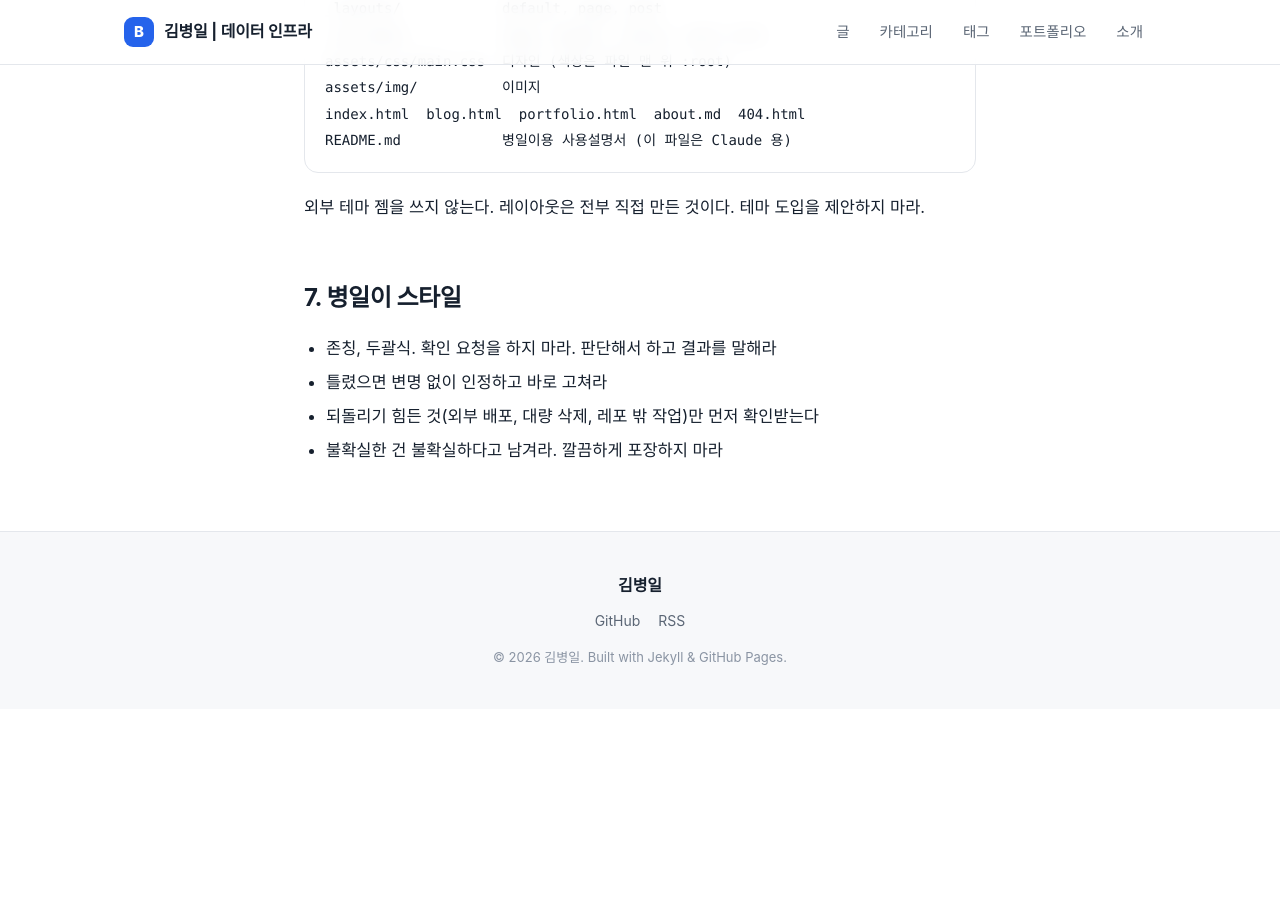
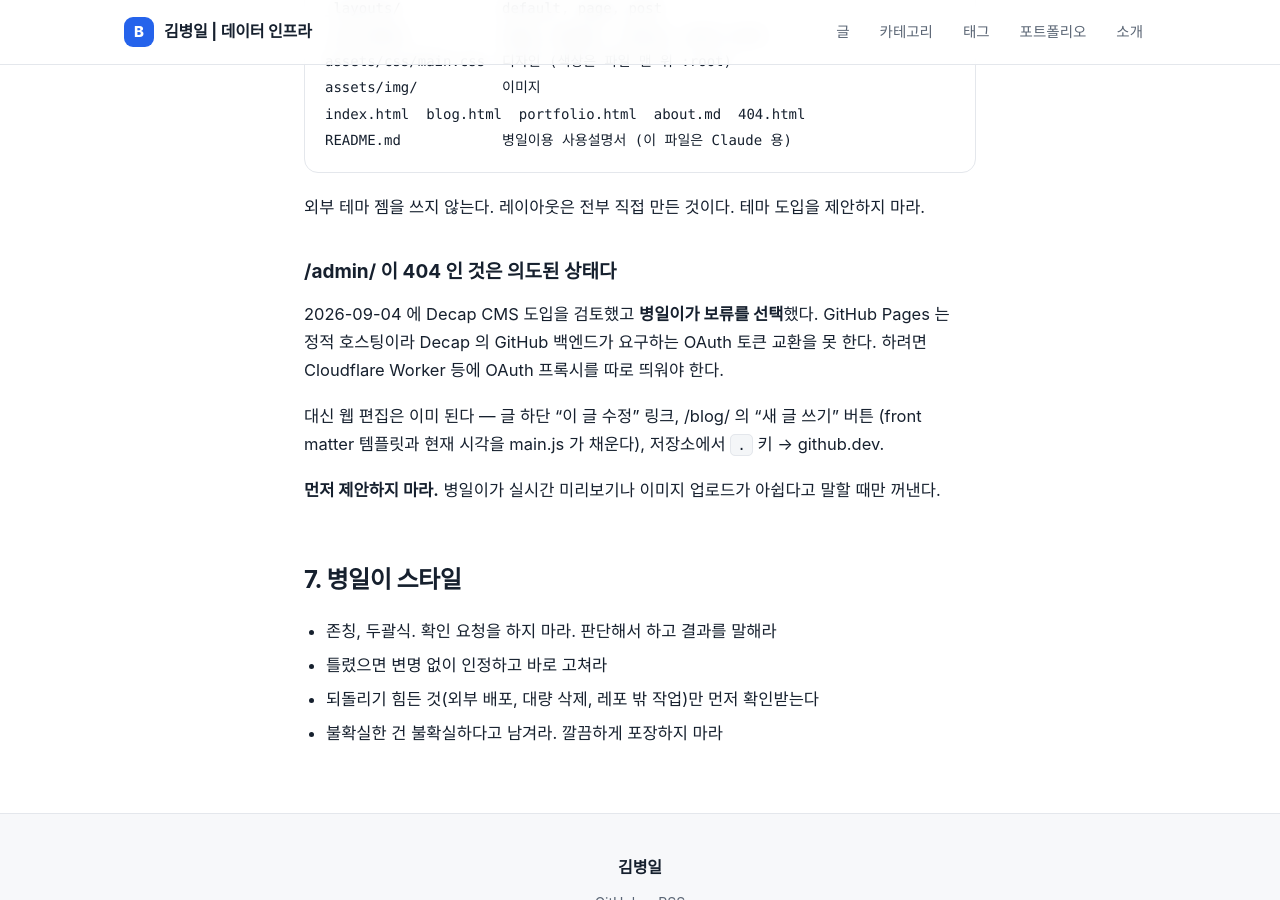
Before and after one commit to bone0825/bone0825.github.io, a Jekyll site: the page built from CLAUDE.md, in a window 1280 px wide and 900 px high, scrolled down 3483 px. Built offline with Jekyll 4.4.1, drawn with Linux system fonts in a browser that asks for light colours; some web fonts are replaced; our own code applies the rules of GitHub Pages for plain Markdown files; before the commit the page ends 4192 px from its top, so only the background shows below that.

Commit message:
CLAUDE.md: /admin/ 보류 결정 기록

```diff
--- a/CLAUDE.md
+++ b/CLAUDE.md
@@ -109,6 +109,17 @@ git add / commit / push 하면 끝. 약 30~45초 뒤 반영된다.
 
 외부 테마 젬을 쓰지 않는다. 레이아웃은 전부 직접 만든 것이다. 테마 도입을 제안하지 마라.
 
+### /admin/ 이 404 인 것은 의도된 상태다
+
+2026-09-04 에 Decap CMS 도입을 검토했고 **병일이가 보류를 선택**했다.
+GitHub Pages 는 정적 호스팅이라 Decap 의 GitHub 백엔드가 요구하는 OAuth 토큰 교환을
+못 한다. 하려면 Cloudflare Worker 등에 OAuth 프록시를 따로 띄워야 한다.
+
+대신 웹 편집은 이미 된다 — 글 하단 "이 글 수정" 링크, /blog/ 의 "새 글 쓰기" 버튼
+(front matter 템플릿과 현재 시각을 main.js 가 채운다), 저장소에서 `.` 키 → github.dev.
+
+**먼저 제안하지 마라.** 병일이가 실시간 미리보기나 이미지 업로드가 아쉽다고 말할 때만 꺼낸다.
+
 ## 7. 병일이 스타일
 
 - 존칭, 두괄식. 확인 요청을 하지 마라. 판단해서 하고 결과를 말해라
```
